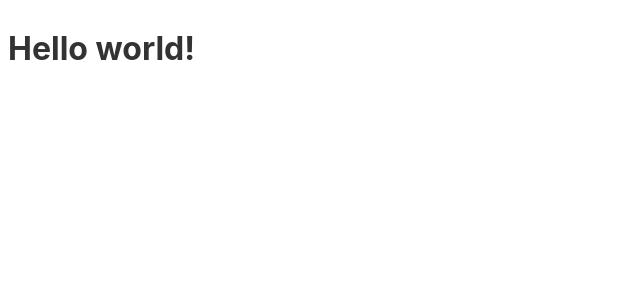
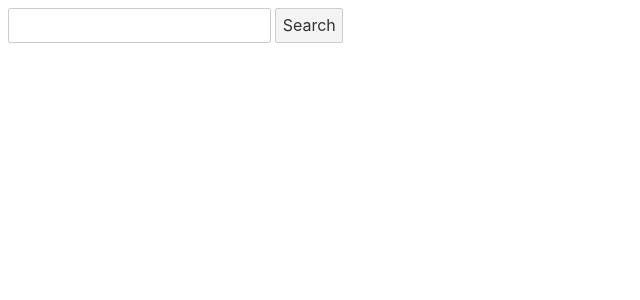
Before and after one commit to HanMG/svelteMore, a Svelte app: page / in a window 1280 px wide. Shown: the top 300 px of the page, without its empty margins (0-640 px from the left). Built offline with nearby package versions, Linux system fonts and the light colour scheme.

Commit message:
movie search with axios, omdb api

```diff
--- a/package.json
+++ b/package.json
@@ -9,6 +9,7 @@
   "devDependencies": {
     "@rollup/plugin-commonjs": "^16.0.0",
     "@rollup/plugin-node-resolve": "^10.0.0",
+    "axios": "^0.21.1",
     "rollup": "^2.3.4",
     "rollup-plugin-css-only": "^3.1.0",
     "rollup-plugin-livereload": "^2.0.0",
--- a/src/App.svelte
+++ b/src/App.svelte
@@ -1,13 +1,42 @@
 <script>
-	import { tick } from 'svelte'
-	let name = 'world'
+	import axios from 'axios'
+	let apikey = '20f6531a'
+	let title = ''
+	let movies = null
+	let error = null
+	let loading = false
 
-	async function handler() {
-		name = 'HMG'
-		await tick()
-		const h1 = document.querySelector('h1')
-		console.log(h1.innerText)
+	async function searchMovies() {
+		// 중복클릭 방지
+		if(loading)	return
+		// 초기화
+		moives = null
+		error = null
+		loading = true
+		try{
+		const res = await axios.get(`http://www.omdbapi.com/?apikey=${apikey}&s=${title}`)
+		console.log(res)
+		movies = res.data.Search
+		}catch (err) {
+			console.log(err.message)
+			error = err
+		}finally{
+			loading = false
+		}
 	}
 </script>
 
-<h1 on:click={handler}>Hello {name}!</h1>
+<input type="text" bind:value={title}>
+<button on:click={searchMovies}>Search</button>
+
+{#if loading}
+	<p style="color: royalblue">Loading...</p>
+{:else if movies}
+	<ul>
+		{#each movies as movie}
+			<li>[{movie.Year}] {movie.Title}</li>
+		{/each}
+	</ul>
+{:else if error}
+	<p style="color: red;">{error.message}</p>
+{/if}
```
Also changed, not shown: 1 other file (tests, documents, lock files or other folders).
